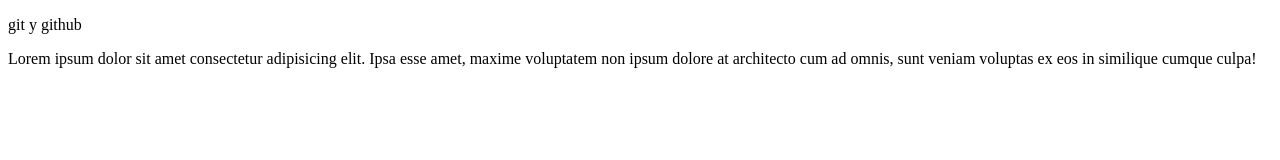
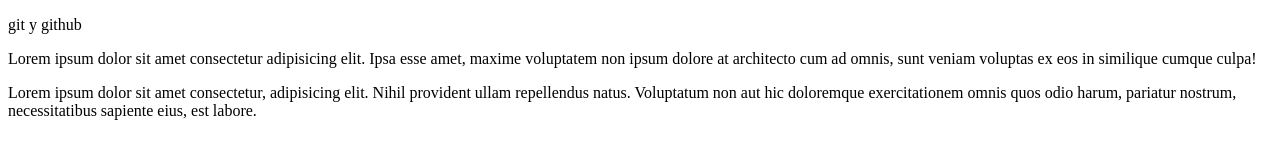
Before and after one commit to EmanuelBenitezBaez/Git-GitHub, a plain HTML site: page index.html in a window 1280 px wide. Drawn offline with Linux system fonts and the light colour scheme.

Commit message:
commit 1 en la rama develop

```diff
--- a/index.html
+++ b/index.html
@@ -9,5 +9,7 @@
 <body>
     <p>git y github</p>
     <p>Lorem ipsum dolor sit amet consectetur adipisicing elit. Ipsa esse amet, maxime voluptatem non ipsum dolore at architecto cum ad omnis, sunt veniam voluptas ex eos in similique cumque culpa!</p>
+
+    <p>Lorem ipsum dolor sit amet consectetur, adipisicing elit. Nihil provident ullam repellendus natus. Voluptatum non aut hic doloremque exercitationem omnis quos odio harum, pariatur nostrum, necessitatibus sapiente eius, est labore.</p>
 </body>
 </html>
```
